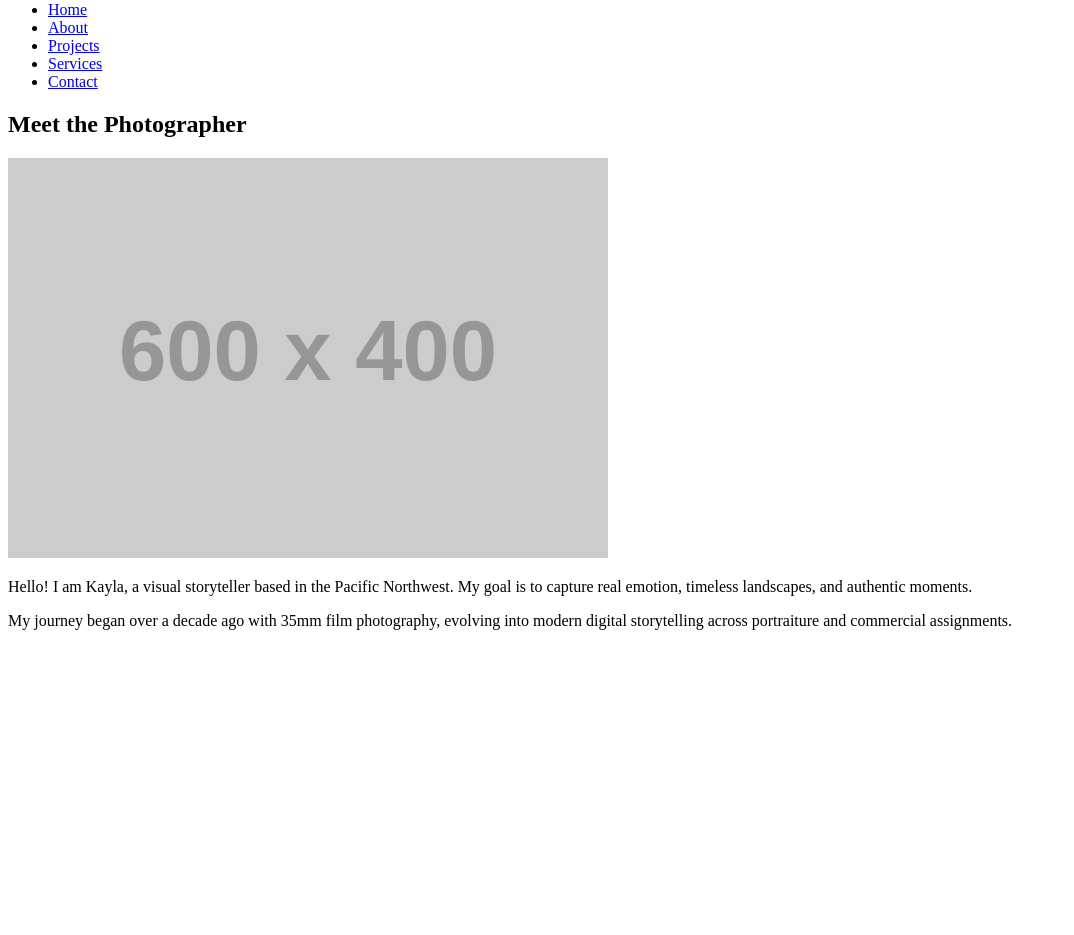
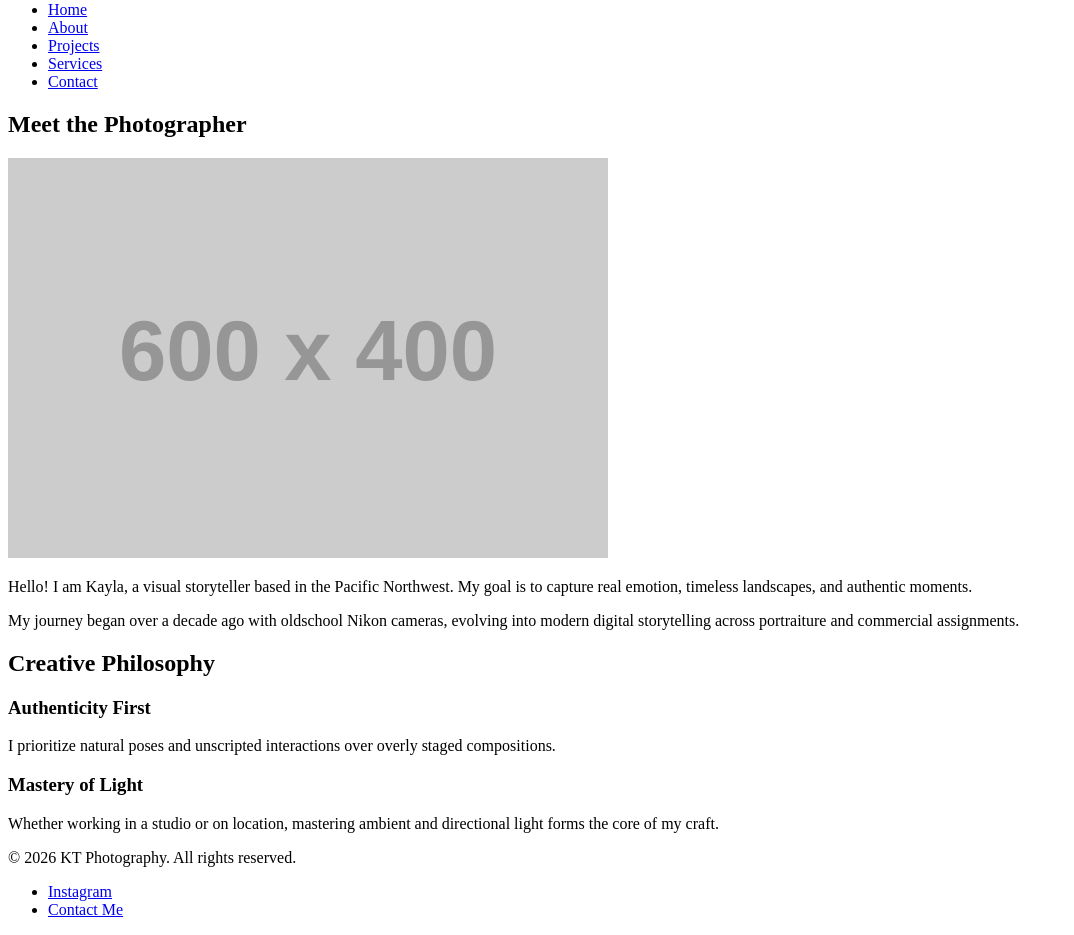
Before and after one commit to tagu0013/Web-Components-Midterms-KT-Photography, a plain HTML site: page about.html in a window 1280 px wide. Shown: the part 105-1040 px from the top of the page, without its empty margins (0-1074 px from the left). Before the commit the page ends 800 px from the top, so only its background shows below. Drawn offline with Linux system fonts and the light colour scheme; placeholder pictures from the web are drawn by us.

Commit message:
about.html

```diff
--- a/about.html
+++ b/about.html
@@ -29,8 +29,31 @@
       <h2>Meet the Photographer</h2>
       <img src="https://via.placeholder.com/600x400" alt="Photographer holding a DSLR camera outdoors during golden hour" width="600" height="400">
       <p>Hello! I am Kayla, a visual storyteller based in the Pacific Northwest. My goal is to capture real emotion, timeless landscapes, and authentic moments.</p>
-      <p>My journey began over a decade ago with 35mm film photography, evolving into modern digital storytelling across portraiture and commercial assignments.</p>
+      <p>My journey began over a decade ago with oldschool Nikon cameras, evolving into modern digital storytelling across portraiture and commercial assignments.</p>
     </section>
+
+    <section id="philosophy">
+      <h2>Creative Philosophy</h2>
+      <article>
+        <h3>Authenticity First</h3>
+        <p>I prioritize natural poses and unscripted interactions over overly staged compositions.</p>
+      </article>
+      <article>
+        <h3>Mastery of Light</h3>
+        <p>Whether working in a studio or on location, mastering ambient and directional light forms the core of my craft.</p>
+      </article>
+    </section>
+  </main>
+
+  <footer>
+    <p>&copy; 2026 KT Photography. All rights reserved.</p>
+    <nav aria-label="Footer Navigation">
+      <ul>
+        <li><a href="https://instagram.com" target="_blank" rel="noopener">Instagram</a></li>
+        <li><a href="contact.html">Contact Me</a></li>
+      </ul>
+    </nav>
+  </footer>
 
 
 </body>
```
